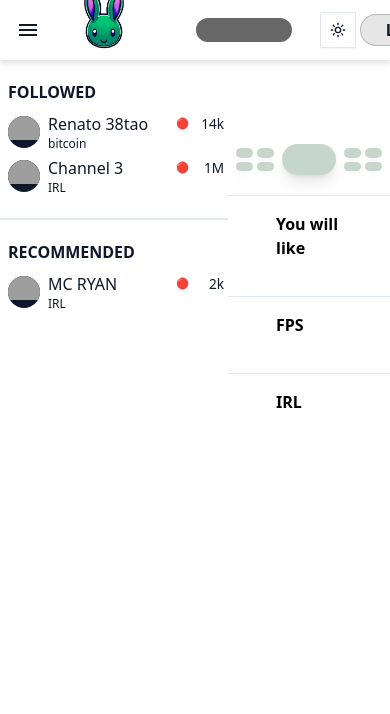
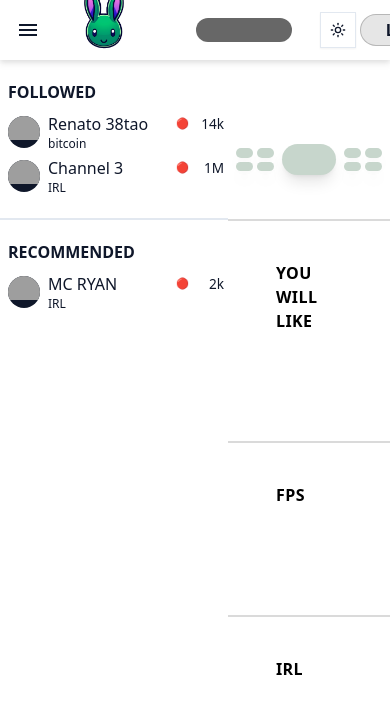
Before and after one commit to amg-projects/leap-app, a Next.js app: page / in a window 390 px wide. Shown: the top 714 px of the page. Built offline with nearby package versions, Linux system fonts and the light colour scheme; grey boxes are pictures that could not be loaded.

Commit message:
improvement: category title spacing, hr, remove useless code
Co-authored-by: Marcus Vinicius Castelo Branco Martins <viniciuscastelo6@hotmail.com>
Co-authored-by: gabriel <gabrielbless@users.noreply.github.com>

```diff
--- a/src/app/SideBar.tsx
+++ b/src/app/SideBar.tsx
@@ -131,7 +131,6 @@ type ChannelExampleProps = {
 }
 
 function ChannelExample(props: ChannelExampleProps) {
-  const className = props.expanded ? '' : 'hidden'
   if (!props.expanded)
     return (
       <div
@@ -142,13 +141,6 @@ function ChannelExample(props: ChannelExampleProps) {
       >
         <div className="m-1 size-8 overflow-hidden rounded-full bg-foreground">
           <img src={props.imageURL} alt={props.name} />
-        </div>
-        <div className={`ml-1 flex-1 ${className}`}>
-          <div className="flex flex-row items-center">
-            <div className="flex-1">{props.name}</div>
-            <div className="ml-2 mr-1 text-xs">🔴 {props.liveCount}</div>
-          </div>
-          <div className="text-xs">{props.category}</div>
         </div>
       </div>
     )
@@ -163,7 +155,7 @@ function ChannelExample(props: ChannelExampleProps) {
         <div className="m-1 size-8 overflow-hidden rounded-full bg-foreground">
           <img src={props.imageURL} alt={props.name} />
         </div>
-        <div className={`ml-1 flex-1 ${className}`}>
+        <div className={`ml-1 flex-1`}>
           <div className="flex flex-row items-center">
             <div className="min-w-32 max-w-32 flex-1 overflow-hidden text-ellipsis text-nowrap">
               {props.name}
--- a/src/app/page.tsx
+++ b/src/app/page.tsx
@@ -25,11 +25,11 @@ function Recomendations() {
   return (
     <div className="flex-1 overflow-auto bg-background pt-20 text-black">
       <AfilliateRecomendations />
-      <hr className="my-4" />
+      <hr className="my-10 border border-[#dadada]" />
       <CategoryRecomendations category="You will like" />
-      <hr className="my-4" />
+      <hr className="my-10 border border-[#dadada]" />
       <CategoryRecomendations category="FPS" />
-      <hr className="my-4" />
+      <hr className="my-10 border border-[#dadada]" />
       <CategoryRecomendations category="IRL" />
     </div>
   )
@@ -75,11 +75,14 @@ function CategoryRecomendations({ category }: { category: string }) {
   ))
 
   return (
-    <div className="flex flex-col px-12 lg:px-24">
-      <h1 className="font-bold ">{category}</h1>
-      <div className="grid flex-1 grid-flow-col grid-rows-2 items-center gap-5 ">
+    <div className="flex flex-col gap-3">
+      <h1 className="mx-12 font-bold tracking-wide lg:mx-24">
+        {category.toUpperCase()}
+      </h1>
+      <div className="mx-12 grid flex-1 grid-flow-col grid-rows-2 items-center gap-5 lg:mx-24">
         {videos}
       </div>
+      <h1 className="mx-12 font-bold tracking-wide opacity-0 lg:mx-24">.</h1>
     </div>
   )
 }
```
